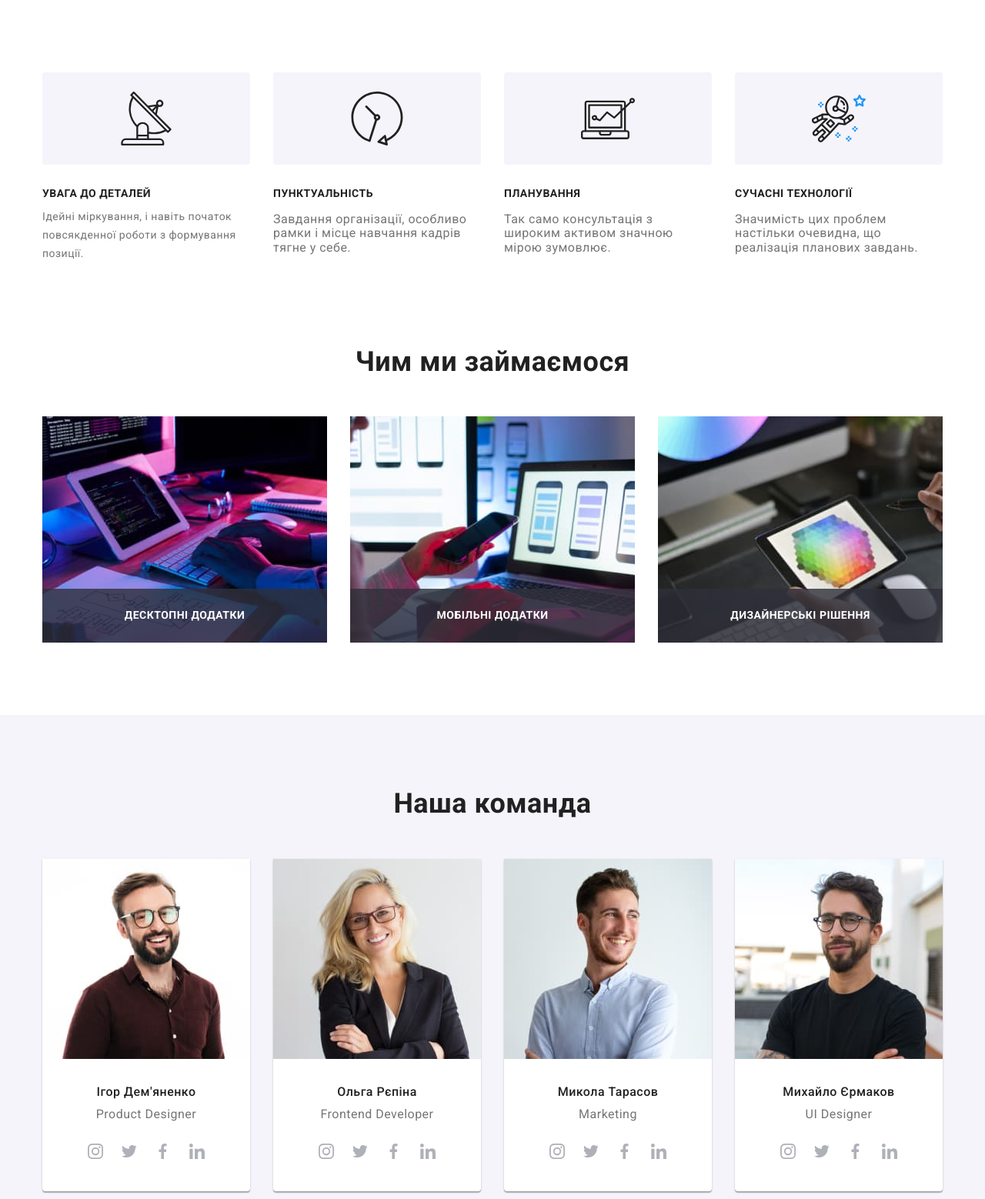
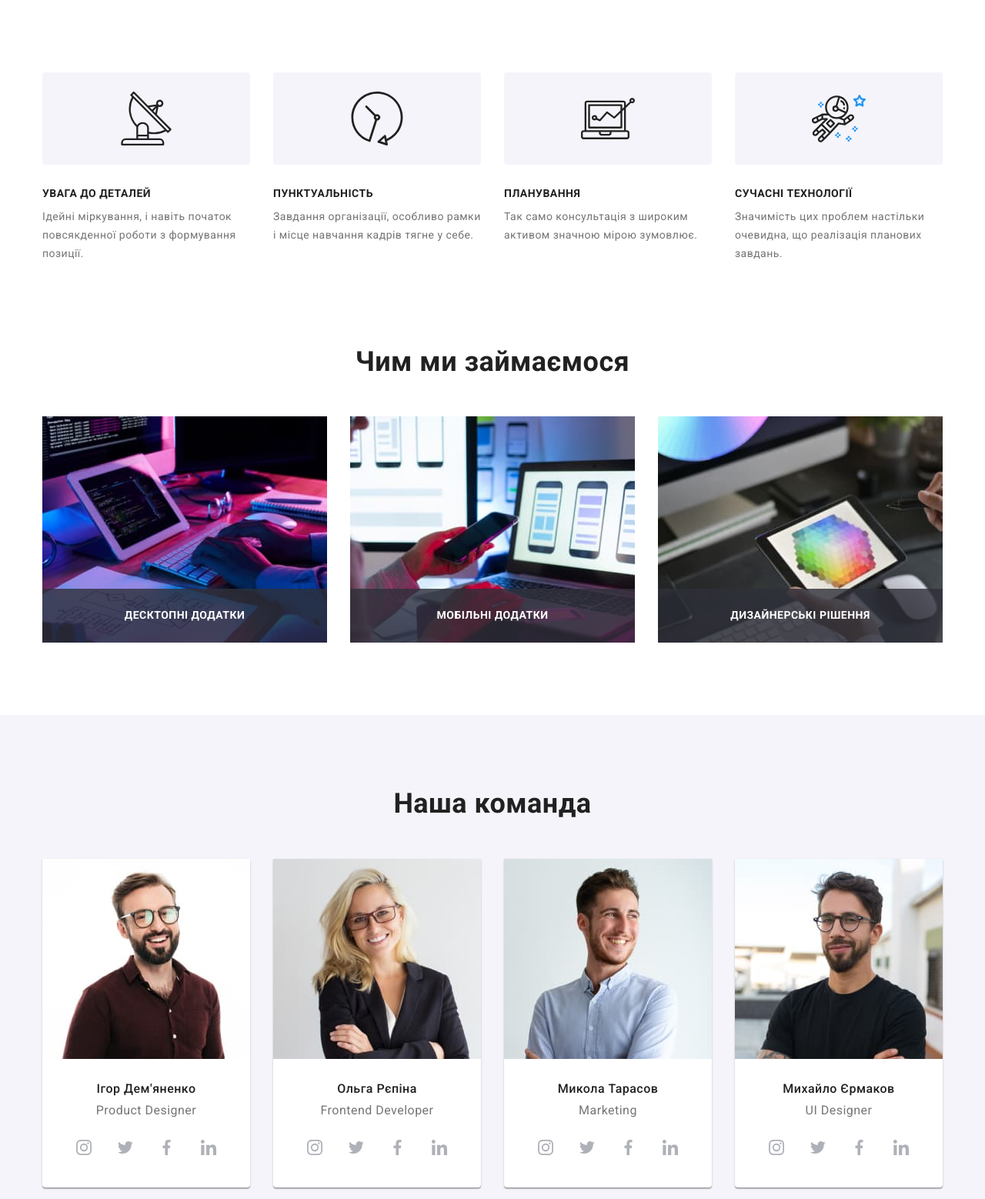
Before and after one commit to Ingvar789/goit-markup-hw-05, a plain HTML site: page index.html in a window 1280 px wide. Shown: the part 682-2240 px from the top of the page at 77% size. Drawn offline with nearby package versions, Linux system fonts and the light colour scheme.

Commit message:
fixed mistakes

```diff
--- a/css/styles.css
+++ b/css/styles.css
@@ -8,8 +8,8 @@ body {
 /*загальний контейнер*/
 .container {
   width: 1200px;
-  padding: 0 15px;
-  margin: 0 auto 94px auto;
+  padding: 94px 15px;
+  margin: 0 auto;
 }
 /*футер-контейнер*/
 .footer-container {
@@ -131,15 +131,7 @@ body {
 .header-nav:not(:last-child) {
   margin-right: 50px;
 }
-.nav-bot-line::after {
-  content: '';
-  position: absolute;
-  bottom: -1px;
-  width: 100%;
-  height: 4px;
-  background: var(--accent-color);
-  border-radius: 2px;
-}
+
 
 .nav-button {
   display: block;
@@ -151,13 +143,27 @@ body {
   text-decoration: none;
   letter-spacing: 0.02em;
 
-  transition: var(--text-title-color) 250ms var(--timing-function);
+  transition: color 250ms var(--timing-function);
 }
 
 .nav-button:hover,
 .nav-button:focus {
   color: var(--accent-color);
   z-index: 2;
+}
+
+.current-page {
+  color: var(--accent-color);
+}
+
+.nav-bot-line::after {
+  content: '';
+  position: absolute;
+  bottom: -1px;
+  width: 100%;
+  height: 4px;
+  background: var(--accent-color);
+  border-radius: 2px;
 }
 
 /* контакти  */
@@ -179,7 +185,7 @@ align-items:stretch;
 }
 
 .contacts-header {
-  transition: var(--secondary-color), var(--svg-main-color) 250ms var(--timing-function);
+  transition: color 250ms var(--timing-function);
 }
 .contacts-header:hover,
 .contacts-header:focus {
@@ -261,7 +267,7 @@ align-items:stretch;
   line-height: 1.9;
   letter-spacing: 0.06em;
 
-  transition: var(--accent-color) 250ms var(--timing-function);
+  transition: background-color 250ms var(--timing-function);
 }
 
 .main-button:hover,
@@ -275,7 +281,9 @@ align-items:stretch;
 
 
 /*особливості*/
-
+.container-feature {
+  padding-bottom: 0;
+}
 .feature-item {
   width: 270px;
 }
@@ -378,9 +386,6 @@ background-position: center;
 
 .our-team {
   background-color: var(--background-color);
-  padding-top: 94px;
-  padding-bottom: 94px;
-  margin-bottom: 94px;
 }
 
 .team-card {
@@ -393,9 +398,15 @@ background-position: center;
 .team-card:not(:last-child) {
   margin-right: 30px;
 }
-
+.team-card img {
+  display: block;
+}
+.teammate-description {
+  padding: 30px 0;
+}
 .teammate-name {
-  padding-top: 30px;
+  padding:0;
+  margin-bottom: 10px;
   font-weight: 500;
   font-size: 16px;
   line-height: 1.18;
@@ -403,8 +414,8 @@ background-position: center;
 }
 
 .teammate-profession {
-  margin: 0;
-  padding-top: 10px;
+  padding: 0;
+  margin: 0 0 16px 0;
   font-weight: 400;
   font-size: 16px;
   line-height: 1.18;
@@ -414,7 +425,10 @@ background-position: center;
 .social-list {
   justify-content: center;
   align-items: center;
-  margin: 16px auto 30px auto;
+  margin: 0 auto;
+}
+.social-list-item:not(:last-child) {
+  margin-right: 10px;
 }
 .icon-button {
   display: flex;
@@ -429,7 +443,7 @@ background-position: center;
   background-color: var(--secondary-color);
   cursor: pointer;
 
-  transition-property: var(--secondary-color), var(--svg-main-color) 250ms var(--timing-function);
+  transition-property: background-color 250ms var(--timing-function), color 250ms var(--timing-function) ;
 }
 
 .icon-button:hover,
@@ -462,7 +476,7 @@ background-position: center;
   border-radius: 4px;
   cursor: pointer;
 
-  transition-property: var(--svg-main-color) 250ms var(--timing-function);
+  transition-property: color 250ms var(--timing-function);
 }
 
 .regular-customer-link:hover,
@@ -512,7 +526,9 @@ background-position: center;
   color: var(--text-title-color);
   padding: 6px 22px;
 
-  transition: var(--background-color), var(--text-title-color) 250ms var(--timing-function);
+  transition: background-color 250ms var(--timing-function),
+  color 250ms var(--timing-function),
+  box-shadow color 250ms var(--timing-function);
 }
 
 .anchor:hover,
@@ -679,6 +695,7 @@ background-position: center;
 
 .icon-social-footer {
   background-color: rgba(255, 255, 255, 0.1);
+  color: var(--secondary-color)
   ;
 }
 
--- a/index.html
+++ b/index.html
@@ -28,7 +28,7 @@
             <!--Навігація по сайту-->
         <nav>
             <ul class="list">
-                <li class="header-nav nav-bot-line"><a href="index.html" class="nav-button">Студія</a></li>
+                <li class="header-nav nav-bot-line"><a href="index.html" class="nav-button current-page">Студія</a></li>
                 <li class="header-nav"><a href="portfolio.html" class="nav-button">Портфоліо</a></li>
                 <li class="header-nav"><a href="Контакти" class="nav-button">Контакти</a></li>
             </ul>
@@ -53,27 +53,26 @@
         </ul>
         </div>
     </header>
+    <!--Контент-->
 
+    <main>
         <!-- Основний заголовок-->
 
         <section class="grey-section hero-background">
             <div class="container hero">
                 <div class="">
-            <h1 class="main-inscription">Ефективні рішення для вашого бізнесу</h1>
-            <button  type="button" class="main-button" data-modal-open>Замовити послугу</button>
+                    <h1 class="main-inscription">
+                        <div>Ефективні рішення для</div>
+                        <div>вашого бізнесу</div>
+                    </h1>
+                    <button type="button" class="main-button" data-modal-open>Замовити послугу</button>
                 </div>
             </div>
         </section>
 
-
-
-    <!--Контент-->
-
-    <main>
-
         <!-- Особливості-->
 
-        <section class="container">
+        <section class="container container-feature">
             <ul class="list">
                 <li class="feature-item icon-antena">
                     <h2 class="title feature-title">УВАГА ДО ДЕТАЛЕЙ</h2>
@@ -81,15 +80,15 @@
                 </li>
                 <li class="feature-item icon-clock">
                     <h2 class="title feature-title">ПУНКТУАЛЬНІСТЬ</h2>
-                    <p>Завдання організації, особливо рамки і місце навчання кадрів тягне у себе.</p>
+                    <p class="feature">Завдання організації, особливо рамки і місце навчання кадрів тягне у себе.</p>
                 </li>
                 <li class="feature-item icon-computer">
                     <h2 class="title feature-title">ПЛАНУВАННЯ</h2>
-                    <p>Так само консультація з широким активом значною мірою зумовлює.</p>
+                    <p class="feature">Так само консультація з широким активом значною мірою зумовлює.</p>
                 </li>
                 <li class="feature-item icon-astronaut">
                     <h2 class="title feature-title">СУЧАСНІ ТЕХНОЛОГІЇ</h2>
-                    <p>Значимість цих проблем настільки очевидна, що реалізація планових завдань.</p>
+                    <p class="feature">Значимість цих проблем настільки очевидна, що реалізація планових завдань.</p>
                 </li>
             </ul>
         </section>
@@ -127,10 +126,11 @@
             <ul class="list">
                 <li class="team-card">
                     <img src="images/team-member1.jpg" width="270" alt="На фото Ігор Дем'яненко">
+                    <div class="teammate-description">
                     <h3 class="title teammate-name">Ігор Дем'яненко</h3>
                     <p class="teammate-profession">Product Designer</p>
                     <ul class=" list social-list">
-                        <li class="list">
+                        <li class="list social-list-item">
                             <a href="https://www.instagram.com/" class="icon-button">
                                 <svg class="icon-social">
                                     <use href="./images/sprite.svg#icon-instagram">
@@ -138,7 +138,7 @@
                                 </svg>
                             </a>
                         </li>
-                        <li class="list">
+                        <li class="list social-list-item">
                             <a href="https://twitter.com/" class="icon-button">
                                 <svg class="icon-social">
                                     <use href="./images/sprite.svg#icon-twitter">
@@ -146,7 +146,7 @@
                                 </svg>
                             </a>
                         </li>
-                        <li class="list">
+                        <li class="list social-list-item">
                             <a href="https://www.facebook.com/" class="icon-button">
                                 <svg class="icon-social">
                                     <use href="./images/sprite.svg#icon-facebook">
@@ -154,7 +154,7 @@
                                 </svg>
                             </a>
                         </li>
-                        <li class="list">
+                        <li class="list social-list-item">
                             <a href="https://www.linkedin.com/" class="icon-button">
                                 <svg class="icon-social">
                                     <use href="./images/sprite.svg#icon-linkedin">
@@ -163,14 +163,16 @@
                             </a>
                         </li>
                     </ul>
+                    </div>
                 </li>
 
                 <li class="team-card">
                     <img src="images/team-member2.jpg" width="270" alt="На фото Ольга Рєпіна">
+                <div class="teammate-description">
                     <h3 class="title teammate-name">Ольга Рєпіна</h3>
                     <p class="teammate-profession">Frontend Developer</p>
                     <ul class=" list social-list">
-                    <li class="list">
+                        <li class="list social-list-item">
                             <a href="https://www.instagram.com/" class="icon-button">
                                 <svg class="icon-social">
                                     <use href="./images/sprite.svg#icon-instagram">
@@ -178,7 +180,7 @@
                                 </svg>
                             </a>
                         </li>
-                    <li class="list">
+                        <li class="list social-list-item">
                             <a href="https://twitter.com/" class="icon-button">
                                 <svg class="icon-social">
                                     <use href="./images/sprite.svg#icon-twitter">
@@ -186,7 +188,7 @@
                                 </svg>
                             </a>
                         </li>
-                    <li class="list">
+                        <li class="list social-list-item">
                             <a href="https://www.facebook.com/" class="icon-button">
                                 <svg class="icon-social">
                                     <use href="./images/sprite.svg#icon-facebook">
@@ -194,7 +196,7 @@
                                 </svg>
                             </a>
                         </li>
-                    <li class="list">
+                        <li class="list social-list-item">
                             <a href="https://www.linkedin.com/" class="icon-button">
                                 <svg class="icon-social">
                                     <use href="./images/sprite.svg#icon-linkedin">
@@ -203,14 +205,16 @@
                             </a>
                         </li>
                     </ul>
+                </div>
                 </li>
 
                 <li class="team-card">
                     <img src="images/team-member3.jpg" width="270" alt="На фото Микола Тарасенко">
+                <div class="teammate-description">
                     <h3 class="title teammate-name">Микола Тарасов</h3>
                     <p class="teammate-profession">Marketing</p>
                     <ul class=" list social-list">
-                        <li class="list">
+                        <li class="list social-list-item">
                             <a href="https://www.instagram.com/" class="icon-button">
                                 <svg class="icon-social">
                                     <use href="./images/sprite.svg#icon-instagram">
@@ -218,7 +222,7 @@
                                 </svg>
                             </a>
                         </li>
-                        <li class="list">
+                        <li class="list social-list-item">
                             <a href="https://twitter.com/" class="icon-button">
                                 <svg class="icon-social">
                                     <use href="./images/sprite.svg#icon-twitter">
@@ -226,7 +230,7 @@
                                 </svg>
                             </a>
                         </li>
-                        <li class="list">
+                        <li class="list social-list-item">
                             <a href="https://www.facebook.com/" class="icon-button">
                                 <svg class="icon-social">
                                     <use href="./images/sprite.svg#icon-facebook">
@@ -234,7 +238,7 @@
                                 </svg>
                             </a>
                         </li>
-                        <li class="list">
+                        <li class="list social-list-item">
                             <a href="https://www.linkedin.com/" class="icon-button">
                                 <svg class="icon-social">
                                     <use href="./images/sprite.svg#icon-linkedin">
@@ -243,14 +247,16 @@
                             </a>
                         </li>
                     </ul>
+                </div>
                 </li>
 
                 <li class="team-card">
                     <img src="images/team-member4.jpg" width="270" alt="На фото Михайло Єрмаков">
+                <div class="teammate-description">
                     <h3 class="title teammate-name">Михайло Єрмаков</h3>
                     <p class="teammate-profession">UI Designer</p>
                     <ul class=" list social-list">
-                        <li class="list">
+                        <li class="list social-list-item">
                             <a href="https://www.instagram.com/" class="icon-button">
                                 <svg class="icon-social">
                                     <use href="./images/sprite.svg#icon-instagram">
@@ -258,7 +264,7 @@
                                 </svg>
                             </a>
                         </li>
-                            <li class="list">
+                        <li class="list social-list-item">
                             <a href="https://twitter.com/" class="icon-button">
                                 <svg class="icon-social">
                                     <use href="./images/sprite.svg#icon-twitter">
@@ -266,7 +272,7 @@
                                 </svg>
                             </a>
                         </li>
-                            <li class="list">
+                        <li class="list social-list-item">
                             <a href="https://www.facebook.com/" class="icon-button">
                                 <svg class="icon-social">
                                     <use href="./images/sprite.svg#icon-facebook">
@@ -274,7 +280,7 @@
                                 </svg>
                             </a>
                         </li>
-                            <li class="list">
+                        <li class="list social-list-item">
                             <a href="https://www.linkedin.com/" class="icon-button">
                                 <svg class="icon-social">
                                     <use href="./images/sprite.svg#icon-linkedin">
@@ -283,6 +289,7 @@
                             </a>
                         </li>
                     </ul>
+                </div>
                 </li>
             </ul>
             </div>
@@ -356,7 +363,7 @@
                 <div class="footer-social">
                     <h3 class="title-footer">Приєднуйтесь</h3>
                     <ul class=" list social-list">
-                        <li class="list">
+                        <li class="list social-list-item">
                             <a href="https://www.instagram.com/" class="icon-button icon-social-footer">
                                 <svg class="icon-social">
                                     <use href="./images/sprite.svg#icon-instagram">
@@ -364,7 +371,7 @@
                                 </svg>
                             </a>
                         </li>
-                        <li class="list">
+                        <li class="list social-list-item">
                             <a href="https://twitter.com/" class="icon-button icon-social-footer">
                                 <svg class="icon-social">
                                     <use href="./images/sprite.svg#icon-twitter">
@@ -372,7 +379,7 @@
                                 </svg>
                             </a>
                         </li>
-                        <li class="list">
+                        <li class="list social-list-item">
                             <a href="https://www.facebook.com/" class="icon-button icon-social-footer">
                                 <svg class="icon-social">
                                     <use href="./images/sprite.svg#icon-facebook">
@@ -380,7 +387,7 @@
                                 </svg>
                             </a>
                         </li>
-                        <li class="list">
+                        <li class="list social-list-item">
                             <a href="https://www.linkedin.com/" class="icon-button icon-social-footer">
                                 <svg class="icon-social">
                                     <use href="./images/sprite.svg#icon-linkedin">
```
Also changed, not shown: portfolio.html (+1 -1 lines). Lines whose indentation alone changed are shown as unchanged.
